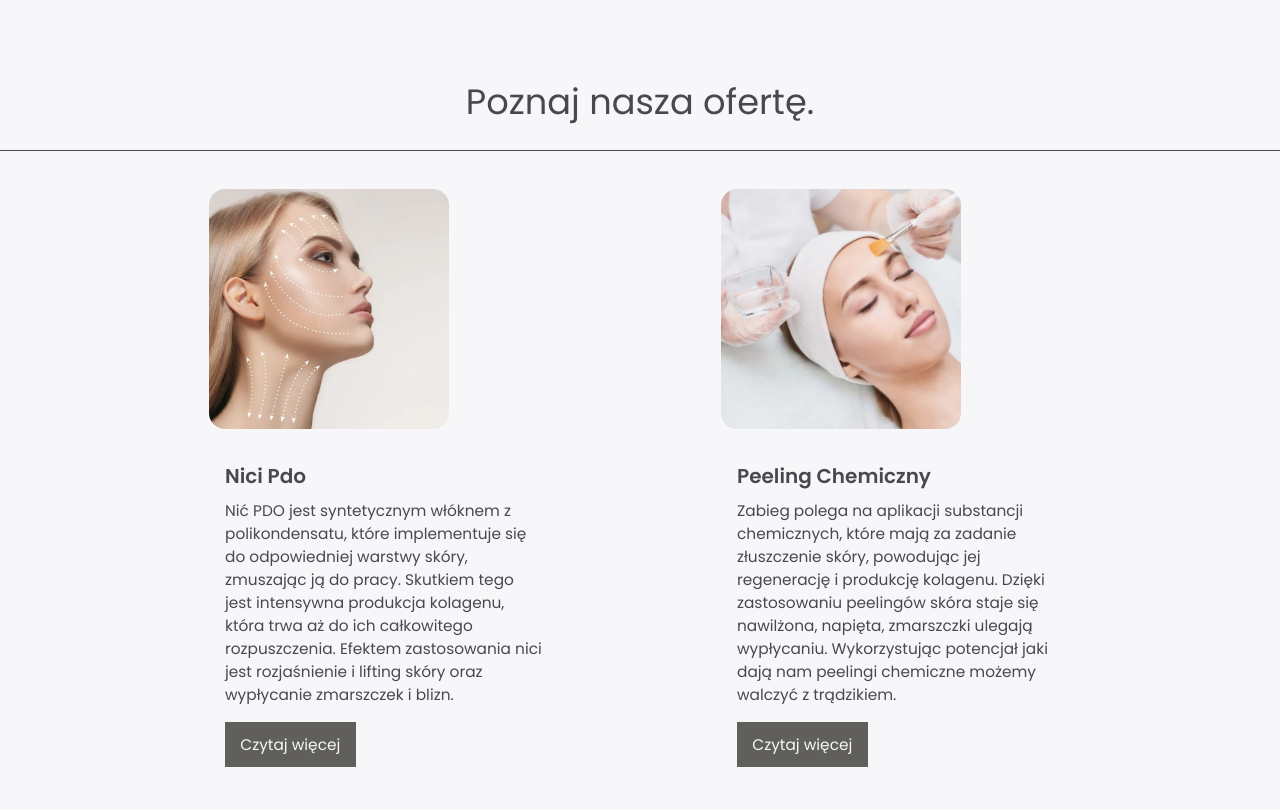
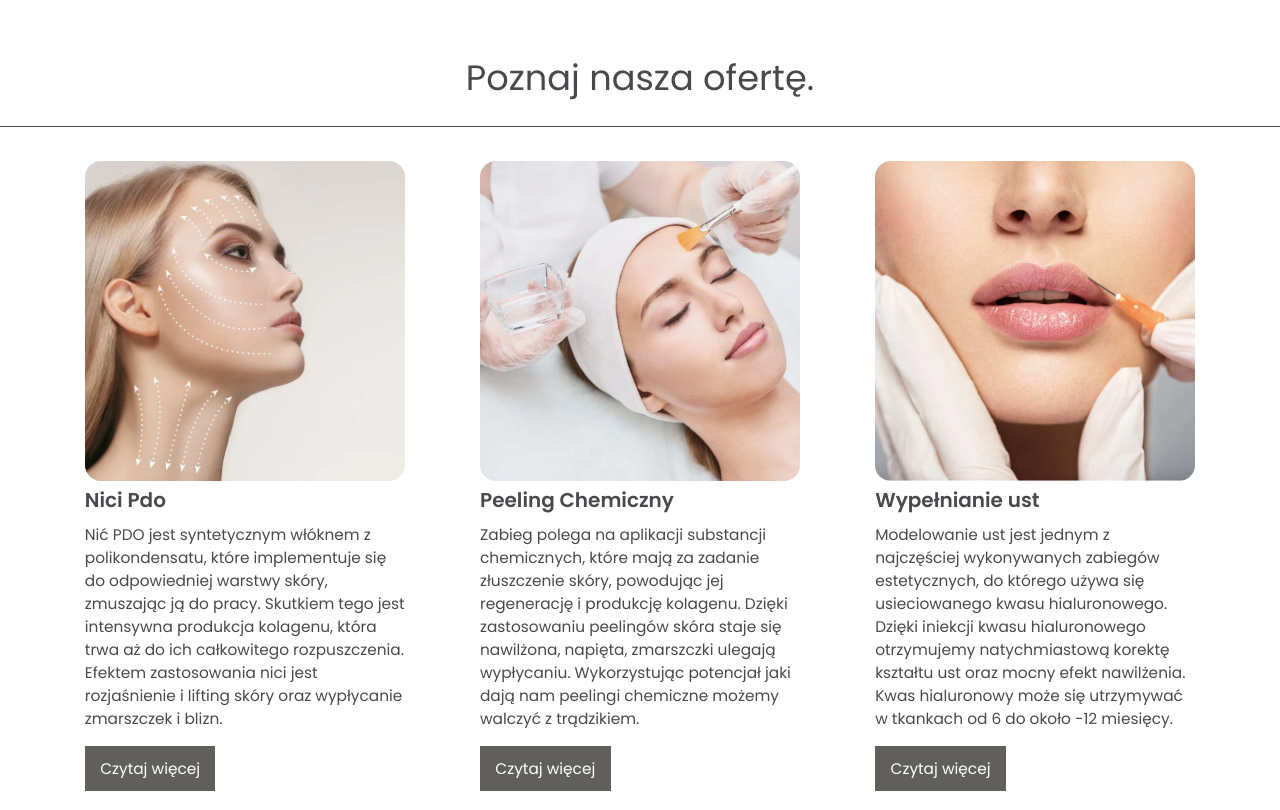
Before and after one commit to OlafZiorko/SkinReviv-v3, a plain HTML site: page sites/mezoterapia.html in a window 1280 px wide. Shown: the part 2400-3210 px from the top of the page. Drawn offline with nearby package versions, Linux system fonts and the light colour scheme.

Commit message:
Add files via upload

```diff
--- a/style.css
+++ b/style.css
@@ -4,7 +4,8 @@
   --clr-dark-cream: hsl(26, 8%, 82%);
   --clr-gold: hsl(41, 49%, 68%);
   --clr-text: hsl(270, 3%, 29%);
-  --clr-white: #f7f7f9;
+  --clr-white: hsl(240, 14%, 97%);
+  --clr-white: hsl(0, 0%, 100%);
 
   /* FONT FOR HEADINGS */
   --fnf-headings: "Playfair Display", serif;
@@ -83,8 +84,7 @@ img {
   display: none;
 }
 
-.list--items,
-.offer--items {
+.list--items {
   font-weight: 400;
   letter-spacing: 1px;
   display: flex;
@@ -99,8 +99,7 @@ img {
   transition: background-color 250ms ease-in-out;
 }
 .list--items a:hover,
-.list--items a:focus,
-.offer--items {
+.list--items a:focus {
   background-color: var(--clr-gold);
   color: var(--clr-white);
 }
@@ -167,8 +166,7 @@ img {
   font-family: var(--fnf-headings);
   font-weight: 700;
 }
-.content--title::before,
-.offer--items::before {
+.content--title::before {
   content: "";
   display: block;
   position: absolute;
@@ -189,8 +187,7 @@ img {
   grid-template-columns: 1fr;
   justify-items: center;
 }
-.card,
-.offer__card {
+.card {
   display: grid;
   grid-template-columns: 1fr;
   grid-template-areas:
@@ -199,28 +196,17 @@ img {
   margin: 2rem 0;
   max-width: 350px;
 }
-.offer__card {
-  min-width: 280px;
-  margin: 0;
-  transition: all 150ms ease-in-out;
-  justify-content: center;
-}
+
 .offer__card:hover {
   transform: perspective(600px) scale(1.05) rotateY(3deg);
   perspective-origin: center;
 }
-.card__header,
-.offer__card__header {
+
+.card__header {
   grid-area: header;
-  display: flex;
-  justify-content: center;
-
   margin: 1rem 0;
 }
-.offer__card__header {
-  max-width: 15rem;
-  grid-area: header;
-}
+
 .card--image {
   width: 7rem;
 }
@@ -235,6 +221,7 @@ img {
 .card__body {
   grid-area: body;
 }
+
 .card--title {
   font-size: clamp(1.25rem, -1.5rem + 3vw, 1.45rem);
   margin-bottom: 0.5rem;
@@ -272,26 +259,33 @@ td {
   padding: 0.5em;
 }
 
-.page__footer {
-  border-top-left-radius: 0.5rem;
-  border-top-right-radius: 0.5rem;
+.offer--wrapper {
+  display: flex;
+  flex-direction: column;
+  justify-content: center;
+  align-items: center;
 }
 
-.more__offer {
-  margin: 2rem 0rem;
-  padding: 1rem 0;
+.offer--wrapper li:last-child {
+  margin-right: auto;
 }
 
-.offer__card__body {
-  padding: 1rem;
+.offer__card {
+  display: flex;
+  background-color: var(--clr-white);
+  flex-direction: column;
+  max-width: 320px;
+  flex-wrap: wrap;
+  margin: 1rem 0.4rem;
+  transition: all 200ms ease-in-out;
 }
-
 .offer--image {
   border-radius: 1rem;
 }
 .read__more--wrapper {
   display: flex;
   justify-content: flex-start;
+
   padding: 1rem 0;
 }
 .read__more {
@@ -305,23 +299,16 @@ td {
 .author {
   border: 2px solid var(--clr-gold);
 }
-.page__footer,
-.offer--wrapper {
+.page__footer {
   background-color: var(--clr-white);
+  border-top-left-radius: 0.5rem;
+  border-top-right-radius: 0.5rem;
   border-bottom: 0;
   display: grid;
   padding: 1.25rem 1rem;
   grid-template-columns: repeat(auto-fill, minmax(250px, 1fr));
 }
-.offer--wrapper {
-  grid-template-columns: repeat(auto-fit, minmax(330px, 1fr));
-  justify-content: center;
-  align-items: center;
-  justify-items: center;
-  gap: 2rem;
-  max-width: 80%;
-  margin: 0 auto;
-}
+
 .footer__card {
   display: flex;
   margin: 1rem 0;
@@ -333,8 +320,7 @@ td {
 .footer__card--image {
   width: 4rem;
 }
-.footer__card--image,
-.offer--items a {
+.footer__card--image {
   display: flex;
   justify-content: center;
 }
@@ -432,11 +418,15 @@ td {
   .footer__card--image .hands {
     display: block;
   }
-  .offer__list--wrapper {
+
+  .offer--wrapper {
     display: flex;
     flex-direction: row;
-    justify-content: center;
-    padding: 1rem;
+    justify-content: space-evenly;
+    flex-wrap: wrap;
+    padding: 1rem 1rem;
+
+    margin: 0 auto;
   }
 }
 
```
